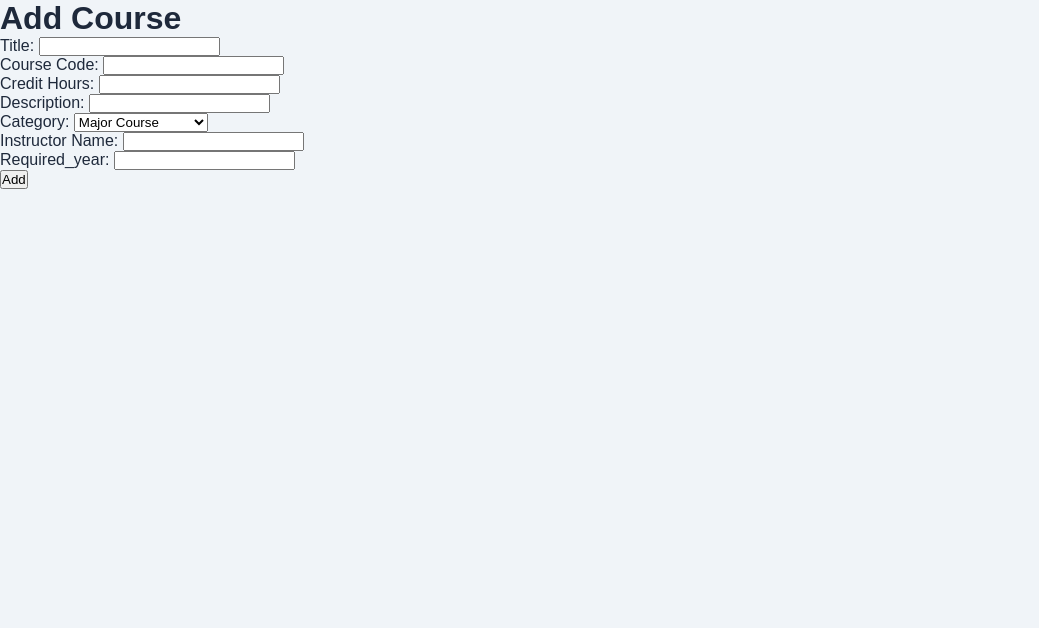
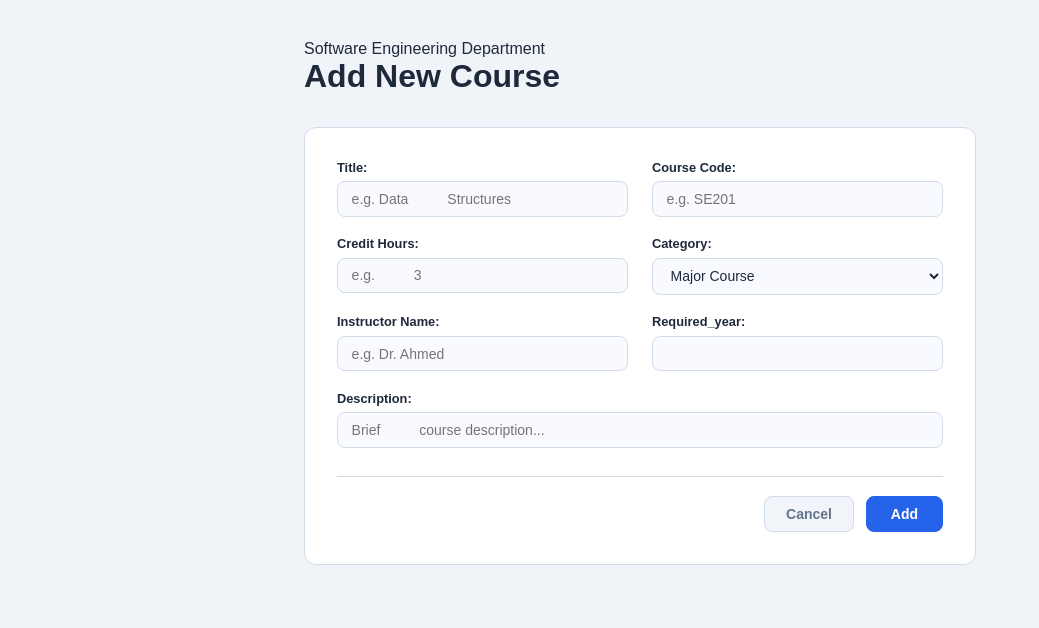
Before and after one commit to siraw21/Student-Course-Registration, a Flask app: page /new_course in a window 1280 px wide. Shown: the part 60-688 px from the top of the page, without its empty margins (0-1039 px from the left). Run offline with Flask 3, Linux system fonts and the light colour scheme; the visitor is signed in with stand-in values (Sample User, id 1).

Commit message:
add course form style

```diff
--- /dev/null
+++ b/static/css/course_form.css
@@ -0,0 +1,125 @@
+.page-wrapper {
+  max-width: 720px;
+  margin: 0 auto;
+  padding: 2.5rem 1.5rem 4rem;
+}
+
+.page-header {
+  margin-bottom: 2rem;
+}
+
+/* ── Form Card ── */
+.form-card {
+  background: var(--surface);
+  border: 1px solid var(--border);
+  border-radius: var(--radius);
+  padding: 2rem;
+}
+
+/* ── Two-column grid, description spans full width ── */
+.form-grid {
+  display: grid;
+  grid-template-columns: 1fr 1fr;
+  gap: 1.2rem 1.5rem;
+}
+
+.form-group {
+  display: flex;
+  flex-direction: column;
+  gap: 0.4rem;
+}
+
+.form-group.full {
+  grid-column: 1 / -1;
+}
+
+/* ── Labels ── */
+.form-group label {
+  font-size: 0.8rem;
+  font-weight: 600;
+  color: var(--text-primary);
+}
+
+/* ── Inputs, selects, textarea ── */
+.form-group input,
+.form-group select,
+.form-group textarea {
+  width: 100%;
+  padding: 0.55rem 0.85rem;
+  font-size: 0.875rem;
+  font-family: var(--font-body);
+  color: var(--text-primary);
+  background: #f8faff;
+  border: 1px solid var(--border);
+  border-radius: 8px;
+  outline: none;
+  transition:
+    border-color var(--transition),
+    background var(--transition);
+}
+
+.form-group input:focus,
+.form-group select:focus,
+.form-group textarea:focus {
+  border-color: var(--accent);
+  background: var(--surface);
+}
+
+.form-group textarea {
+  resize: vertical;
+  min-height: 90px;
+}
+
+/* ── Footer: Cancel + Submit ── */
+.form-footer {
+  display: flex;
+  justify-content: flex-end;
+  align-items: center;
+  gap: 0.75rem;
+  margin-top: 1.8rem;
+  padding-top: 1.2rem;
+  border-top: 1px solid var(--border);
+}
+
+.btn-cancel {
+  font-size: 0.875rem;
+  font-weight: 600;
+  color: var(--text-muted);
+  background: #f1f5f9;
+  border: 1px solid var(--border);
+  border-radius: 8px;
+  padding: 0.55rem 1.3rem;
+  text-decoration: none;
+  transition: background var(--transition);
+}
+
+.btn-cancel:hover {
+  background: #e2e8f0;
+}
+
+.btn-submit {
+  font-size: 0.875rem;
+  font-weight: 600;
+  color: #fff;
+  background: var(--accent);
+  border: 1px solid var(--accent);
+  border-radius: 8px;
+  padding: 0.55rem 1.5rem;
+  cursor: pointer;
+  transition: background var(--transition);
+}
+
+.btn-submit:hover {
+  background: #1d4ed8;
+}
+
+/* ── Responsive: single column on small screens ── */
+@media (max-width: 560px) {
+  .form-grid {
+    grid-template-columns: 1fr;
+  }
+
+  .form-group.full {
+    grid-column: 1;
+  }
+}
--- a/templates/create_course.html
+++ b/templates/create_course.html
@@ -1,14 +1,61 @@
-{% extends 'base.html' %} {% block title %} <title>New course</title> {%
-endblock %} {% block content %}
-<h1>Add Course</h1>
-<form action="{{url_for('courses.create_course')}}" method="POST">
-  {{ form.hidden_tag()}} {{ form.title.label }} {{ form.title }} <br />
-  {{ form.code.label }} {{ form.code }} <br />
-  {{ form.credit_hours.label }} {{ form.credit_hours }} <br />
-  {{ form.description.label }} {{ form.description }} <br />
-  {{ form.category.label }} {{ form.category }} <br />
-  {{ form.instructor_name.label }} {{ form.instructor_name }} <br />
-  {{ form.required_year.label }} {{ form.required_year }} <br />
-  {{ form.submit() }}
-</form>
+{% extends 'base.html' %} {% block title %}<title>New Course</title>{% endblock
+%} {% block content %}
+<link
+  rel="stylesheet"
+  href="{{ url_for('static', filename='css/course_form.css') }}"
+/>
+
+<div class="page-wrapper">
+  <div class="page-header">
+    <p class="dept-label">Software Engineering Department</p>
+    <h1 class="dashboard-title">Add New Course</h1>
+  </div>
+
+  <div class="form-card">
+    <form action="{{ url_for('courses.create_course') }}" method="POST">
+      {{ form.hidden_tag() }}
+
+      <div class="form-grid">
+        <div class="form-group">
+          {{ form.title.label }} {{ form.title(placeholder="e.g. Data
+          Structures") }}
+        </div>
+
+        <div class="form-group">
+          {{ form.code.label }} {{ form.code(placeholder="e.g. SE201") }}
+        </div>
+
+        <div class="form-group">
+          {{ form.credit_hours.label }} {{ form.credit_hours(placeholder="e.g.
+          3") }}
+        </div>
+
+        <div class="form-group">
+          {{ form.category.label }} {{ form.category() }}
+        </div>
+
+        <div class="form-group">
+          {{ form.instructor_name.label }} {{
+          form.instructor_name(placeholder="e.g. Dr. Ahmed") }}
+        </div>
+
+        <div class="form-group">
+          {{ form.required_year.label }} {{ form.required_year() }}
+        </div>
+
+        <div class="form-group full">
+          {{ form.description.label }} {{ form.description(placeholder="Brief
+          course description...") }}
+        </div>
+      </div>
+
+      <div class="form-footer">
+        <a href="{{ url_for('courses.list_course') }}" class="btn-cancel"
+          >Cancel</a
+        >
+        {{ form.submit(class="btn-submit") }}
+      </div>
+    </form>
+  </div>
+</div>
 {% endblock %}
```
